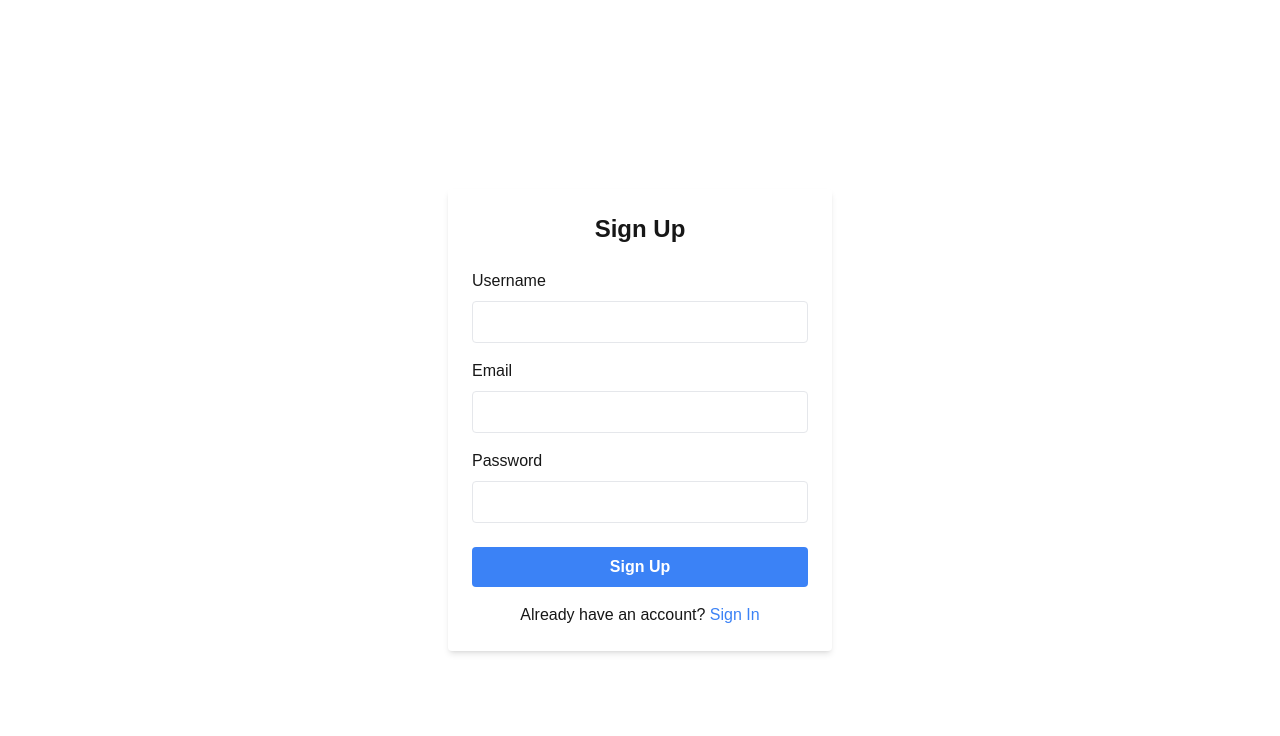
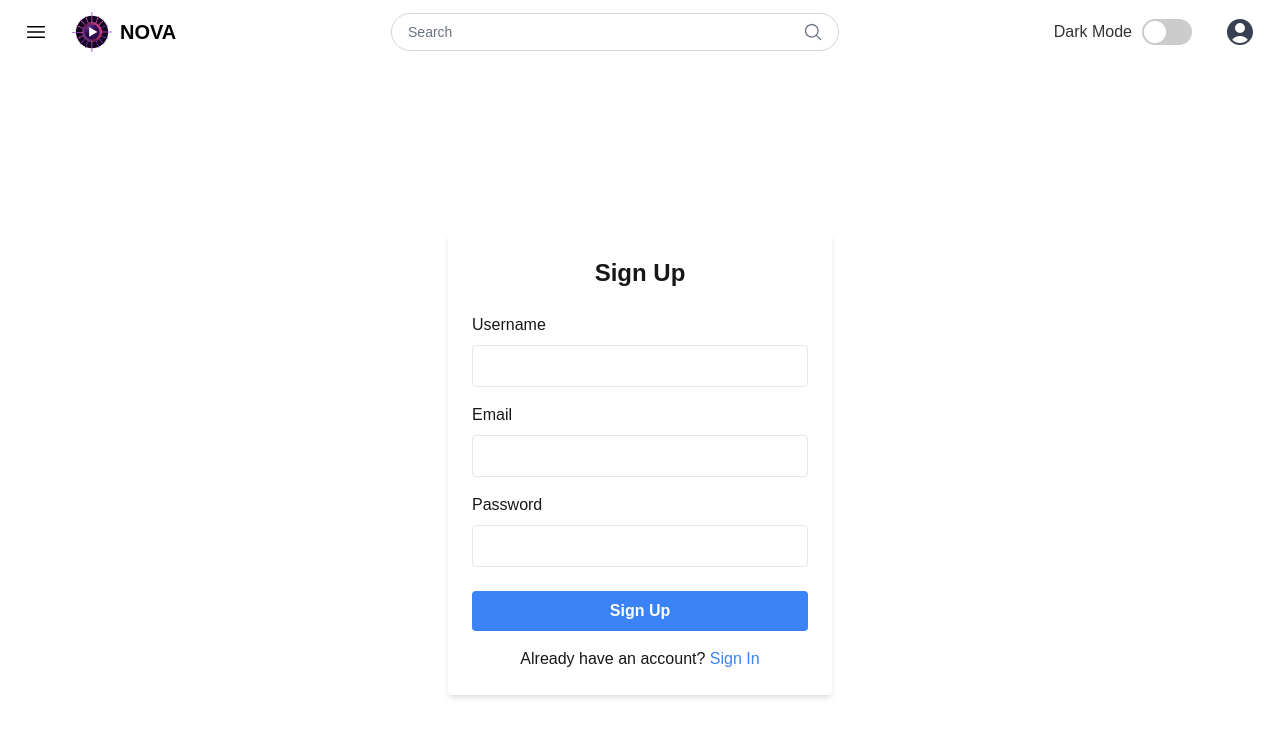
Before and after one commit to QuantumCubed/NOVA, a Next.js app in the folder nova-ui/: page /auth/signup in a window 1280 px wide. Shown: the top 736 px of the page. Built offline with nearby package versions, Linux system fonts and the light colour scheme; no server answers.

Commit message:
sign/up now have headers

```diff
--- a/nova-ui/src/app/auth/signin/page.tsx
+++ b/nova-ui/src/app/auth/signin/page.tsx
@@ -5,12 +5,12 @@ import { signIn } from "next-auth/react";
 import React, { useState } from "react";
 import { useRouter } from "next/navigation";
 import Link from "next/link";
+import Header from "../../components/Header"; // Import the Header component
 
 const SignInPage: React.FC = () => {
   const router = useRouter();
   const [email, setEmail] = useState("");
   const [password, setPassword] = useState("");
-
   const [error, setError] = useState("");
 
   const handleSubmit = async (e: React.FormEvent) => {
@@ -30,6 +30,8 @@ const SignInPage: React.FC = () => {
   };
 
   return (
+    <>
+      <Header /> {/* Header added here */}
       <div className="flex items-center justify-center min-h-screen p-4">
         <form onSubmit={handleSubmit} className="w-full max-w-sm p-6 bg-white rounded shadow-md">
           <h2 className="mb-6 text-2xl font-bold text-center">Sign In</h2>
@@ -79,6 +81,7 @@ const SignInPage: React.FC = () => {
           </p>
         </form>
       </div>
+    </>
   );
 };
 
--- a/nova-ui/src/app/auth/signup/page.tsx
+++ b/nova-ui/src/app/auth/signup/page.tsx
@@ -5,15 +5,13 @@ import React, { useState } from "react";
 import { useRouter } from "next/navigation";
 import { signIn } from "next-auth/react";
 import Link from "next/link";
+import Header from "../../components/Header"; // Import the Header component
 
 const SignUpPage: React.FC = () => {
   const router = useRouter();
   const [email, setEmail] = useState("");
   const [password, setPassword] = useState("");
-
-  // Additional fields
   const [username, setUsername] = useState("");
-
   const [error, setError] = useState("");
 
   const handleSubmit = async (e: React.FormEvent) => {
@@ -28,7 +26,6 @@ const SignUpPage: React.FC = () => {
     });
 
     if (res.ok) {
-      // Automatically sign in the user after successful sign-up
       const signInRes = await signIn("credentials", {
         redirect: false,
         email,
@@ -47,6 +44,8 @@ const SignUpPage: React.FC = () => {
   };
 
   return (
+    <>
+      <Header /> {/* Header added here */}
       <div className="flex items-center justify-center min-h-screen p-4">
         <form onSubmit={handleSubmit} className="w-full max-w-sm p-6 bg-white rounded shadow-md">
           <h2 className="mb-6 text-2xl font-bold text-center">Sign Up</h2>
@@ -110,6 +109,7 @@ const SignUpPage: React.FC = () => {
           </p>
         </form>
       </div>
+    </>
   );
 };
 
--- a/nova-ui/src/app/layout.tsx
+++ b/nova-ui/src/app/layout.tsx
@@ -2,7 +2,7 @@
 import type { Metadata } from "next";
 import localFont from "next/font/local";
 import "./globals.css";
-import { Providers } from "./Providers"; // Import the Providers component
+import { Providers } from "./Providers"; // Wrap with Providers for session context
 
 const geistSans = localFont({
   src: "./fonts/GeistVF.woff",
@@ -30,12 +30,9 @@ export default function RootLayout({
       <body
         className={`${geistSans.variable} ${geistMono.variable} antialiased`}
       >
-        <div className="parallax-container">
-          <div className="parallax-background"></div> {/* Parallax background for all pages */}
-          <div className="content">
-            <Providers>{children}</Providers> {/* Wrap children with Providers */}
-          </div>
-        </div>
+        <Providers>
+          {children} {/* Render children without the Header */}
+        </Providers>
       </body>
     </html>
   );
```
Lines whose indentation alone changed are shown as unchanged.
